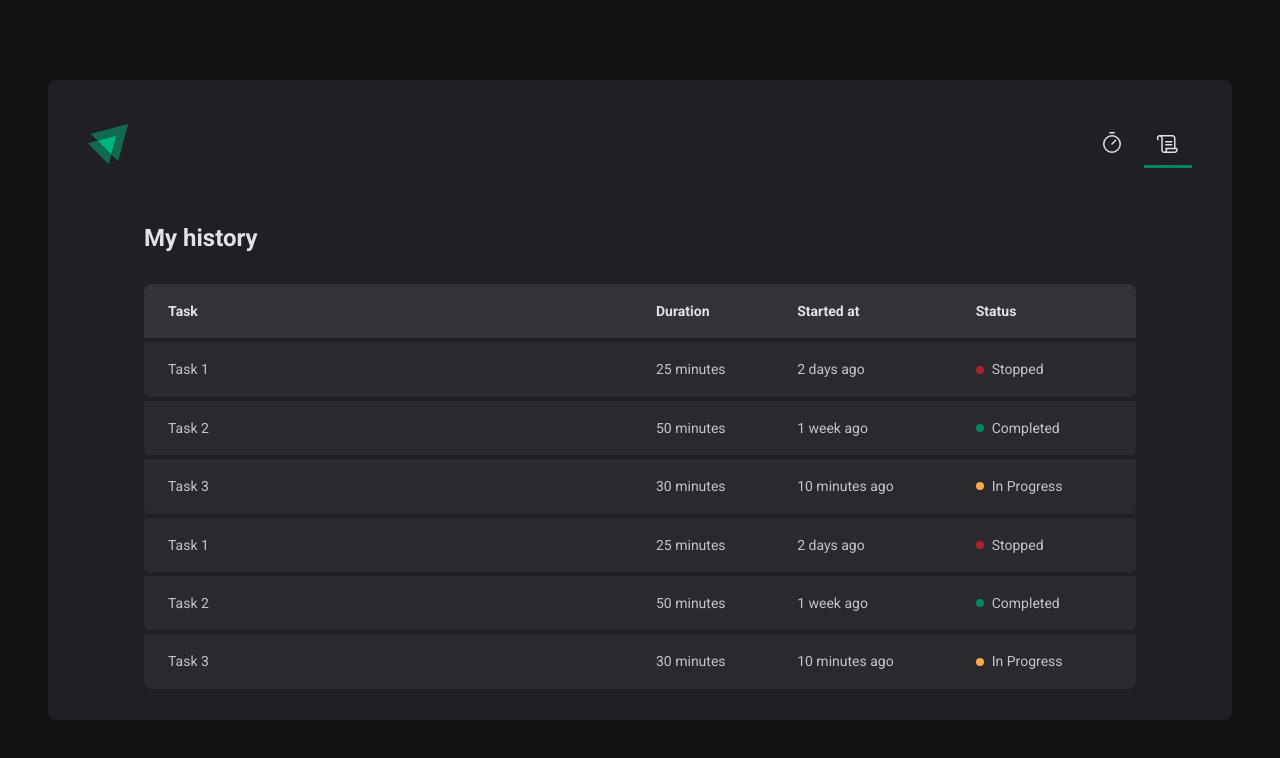
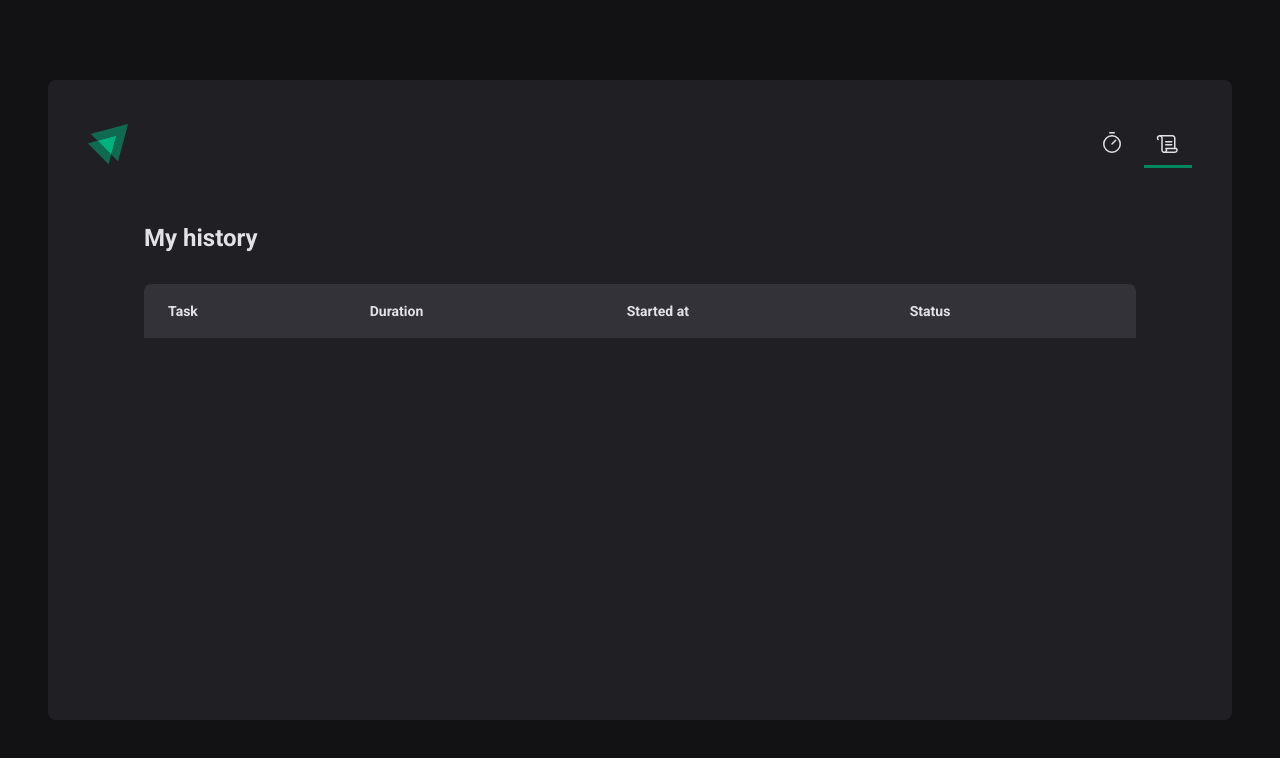
Before and after one commit to ivanseibel/mba-rocketseat-pomodoro-timer, a React (Vite) app: page /history in a window 1280 px wide. Shown: the top 758 px of the page. Built offline with nearby package versions, Linux system fonts and the light colour scheme.

Commit message:
Refactor History component to display dynamic task history table

```diff
--- a/src/App.tsx
+++ b/src/App.tsx
@@ -1,6 +1,7 @@
 import { BrowserRouter } from "react-router-dom";
 import { ThemeProvider } from "styled-components";
 import { Router } from "./Router";
+import { TaskProvider } from "./contexts/TasksContext";
 import { defaultTheme } from "./styles/default";
 import { GlobalStyle } from "./styles/global";
 
@@ -8,7 +9,9 @@ function App() {
   return (
     <ThemeProvider theme={defaultTheme}>
       <BrowserRouter>
-        <Router />
+        <TaskProvider>
+          <Router />
+        </TaskProvider>
       </BrowserRouter>
       <GlobalStyle />
     </ThemeProvider>
--- /dev/null
+++ b/src/contexts/TasksContext.tsx
@@ -0,0 +1,127 @@
+import { createContext, useEffect, useState } from "react";
+import { NewTaskFormData } from "../schemas/newTask";
+
+export type Task = {
+  id: string;
+  name: string;
+  minutesAmount: number;
+  startedAt: Date;
+  stoppedAt?: Date;
+  finishedAt?: Date;
+};
+
+type TaksContextData = {
+  tasks: Task[];
+  activeTask: Task | undefined;
+  activeTaskId: string | null;
+  amountSecondsPassed: number;
+  minutesString: string;
+  secondsString: string;
+  stopCountdown: () => void;
+  updateAmountSecondsPassed: (newAmountSecondsPassed: number) => void;
+  finishActiveTask: () => void;
+  startNewTask: (data: NewTaskFormData) => void;
+};
+
+export const TaskContext = createContext<TaksContextData>(
+  {} as TaksContextData,
+);
+
+export function TaskProvider({ children }: { children: React.ReactNode }) {
+  const [tasks, setTasks] = useState<Task[]>([]);
+  const [activeTaskId, setActiveTaskId] = useState<string | null>(null);
+  const [amountSecondsPassed, setAmountSecondsPassed] = useState(0);
+
+  function stopCountdown() {
+    const updatedTasks = tasks.map((task) => {
+      if (task.id === activeTaskId) {
+        return {
+          ...task,
+          stoppedAt: new Date(),
+        };
+      }
+
+      return task;
+    });
+
+    setTasks(updatedTasks);
+    setActiveTaskId(null);
+    setAmountSecondsPassed(0);
+  }
+
+  function finishActiveTask() {
+    setTasks((prevTasks) =>
+      prevTasks.map((task) => {
+        if (task.id === activeTaskId) {
+          return {
+            ...task,
+            finishedAt: new Date(),
+          };
+        }
+
+        return task;
+      }),
+    );
+    setActiveTaskId(null);
+    setAmountSecondsPassed(0);
+  }
+
+  function updateAmountSecondsPassed(newAmountSecondsPassed: number) {
+    setAmountSecondsPassed(newAmountSecondsPassed);
+  }
+
+  function startNewTask(data: NewTaskFormData) {
+    const newTask: Task = {
+      id: new Date().getTime().toString(),
+      name: data.task,
+      minutesAmount: data.minutesAmount,
+      startedAt: new Date(),
+    };
+
+    setTasks((prevTasks) => [...prevTasks, newTask]);
+    setActiveTaskId(newTask.id);
+    setAmountSecondsPassed(0);
+  }
+
+  const activeTask = tasks.find((task) => task.id === activeTaskId);
+
+  const totalSeconds = !!activeTask ? activeTask.minutesAmount * 60 : 0;
+
+  const remainingSeconds = !!activeTask
+    ? totalSeconds - amountSecondsPassed
+    : 0;
+
+  const minutes = Math.floor(remainingSeconds / 60);
+  const seconds = remainingSeconds % 60;
+
+  const minutesString = String(minutes).padStart(2, "0");
+  const secondsString = String(seconds).padStart(2, "0");
+
+  useEffect(() => {
+    if (activeTask) {
+      document.title = `${minutesString}:${secondsString}`;
+      return;
+    }
+
+    document.title = "Pomodoro";
+  }, [minutes, seconds, activeTask]);
+
+  return (
+    <TaskContext.Provider
+      value={{
+        tasks,
+        activeTask,
+        activeTaskId,
+        amountSecondsPassed,
+        minutesString,
+        secondsString,
+        updateAmountSecondsPassed,
+        finishActiveTask,
+        stopCountdown,
+        startNewTask,
+      }}
+    >
+      {children}
+    </TaskContext.Provider>
+  );
+}
--- a/src/pages/History/index.tsx
+++ b/src/pages/History/index.tsx
@@ -1,6 +1,20 @@
+import { useContext } from "react";
+import { TaskContext } from "../../contexts/TasksContext";
 import { HistoryContainer, HistoryList, StatusBadge } from "./styles";
 
 export function History() {
+  const { tasks } = useContext(TaskContext);
+
+  const getStatusAndColor = (task) => {
+    if (task.finishedAt) {
+      return { status: "Completed", color: "green" };
+    } else if (task.stoppedAt) {
+      return { status: "Stopped", color: "red" };
+    } else {
+      return { status: "In Progress", color: "yellow" };
+    }
+  };
+
   return (
     <HistoryContainer>
       <h1>My history</h1>
@@ -16,54 +30,28 @@ export function History() {
             </tr>
           </thead>
           <tbody>
-            <tr>
-              <td>Task 1</td>
-              <td>25 minutes</td>
-              <td>2 days ago</td>
-              <td>
-                <StatusBadge $statusColor="red">Stopped</StatusBadge>
-              </td>
-            </tr>
-            <tr>
-              <td>Task 2</td>
-              <td>50 minutes</td>
-              <td>1 week ago</td>
-              <td>
-                <StatusBadge $statusColor="green">Completed</StatusBadge>
-              </td>
-            </tr>
-            <tr>
-              <td>Task 3</td>
-              <td>30 minutes</td>
-              <td>10 minutes ago</td>
-              <td>
-                <StatusBadge $statusColor="yellow">In Progress</StatusBadge>
-              </td>
-            </tr>
-            <tr>
-              <td>Task 1</td>
-              <td>25 minutes</td>
-              <td>2 days ago</td>
-              <td>
-                <StatusBadge $statusColor="red">Stopped</StatusBadge>
-              </td>
-            </tr>
-            <tr>
-              <td>Task 2</td>
-              <td>50 minutes</td>
-              <td>1 week ago</td>
-              <td>
-                <StatusBadge $statusColor="green">Completed</StatusBadge>
-              </td>
-            </tr>
-            <tr>
-              <td>Task 3</td>
-              <td>30 minutes</td>
-              <td>10 minutes ago</td>
-              <td>
-                <StatusBadge $statusColor="yellow">In Progress</StatusBadge>
-              </td>
-            </tr>
+            {tasks.map((task) => {
+              return (
+                <tr key={task.id}>
+                  <td>{task.name}</td>
+                  <td>{task.minutesAmount} minutes</td>
+                  <td>{task.startedAt.toLocaleString()}</td>
+                  <td>
+                    {task.finishedAt && (
+                      <StatusBadge $statusColor="green">Finished</StatusBadge>
+                    )}
+                    {task.stoppedAt && (
+                      <StatusBadge $statusColor="red">Stopped</StatusBadge>
+                    )}
+                    {!task.finishedAt && !task.stoppedAt && (
+                      <StatusBadge $statusColor="yellow">
+                        In Progress
+                      </StatusBadge>
+                    )}
+                  </td>
+                </tr>
+              );
+            })}
           </tbody>
         </table>
       </HistoryList>
--- a/src/pages/History/styles.ts
+++ b/src/pages/History/styles.ts
@@ -16,7 +16,6 @@ export const HistoryContainer = styled.main`
 export const HistoryList = styled.div`
   /* Layout */
   display: flex;
-  flex: 1;
   overflow: auto;
   margin-top: 2rem;
 
--- a/src/pages/Home/components/Countdown/index.tsx
+++ b/src/pages/Home/components/Countdown/index.tsx
@@ -1,6 +1,6 @@
 import { differenceInSeconds } from "date-fns";
 import { useContext, useEffect } from "react";
-import { TaskContext } from "../..";
+import { TaskContext } from "../../../../contexts/TasksContext";
 import { CountdownContainer, Separator } from "./styles";
 
 export function Countdown() {
@@ -8,7 +8,7 @@ export function Countdown() {
     activeTask,
     activeTaskId,
     updateAmountSecondsPassed,
-    setActiveTaskAsFinished,
+    finishActiveTask: setActiveTaskAsFinished,
     minutesString,
     secondsString,
   } = useContext(TaskContext);
--- a/src/pages/Home/components/NewTaskForm/index.tsx
+++ b/src/pages/Home/components/NewTaskForm/index.tsx
@@ -1,6 +1,6 @@
 import { useContext } from "react";
 import { useFormContext } from "react-hook-form";
-import { TaskContext } from "../..";
+import { TaskContext } from "../../../../contexts/TasksContext";
 import { FormContainer, MinutesAmountInput, TaskInput } from "./styles";
 
 export function NewTaskForm() {
@@ -31,8 +31,6 @@ export function NewTaskForm() {
         id="minutesAmount"
         placeholder="00"
         step={5}
-        min={1}
-        max={60}
         disabled={!!activeTask}
         {...register("minutesAmount", {
           valueAsNumber: true,
--- a/src/pages/Home/index.tsx
+++ b/src/pages/Home/index.tsx
@@ -1,9 +1,12 @@
-import * as zod from "zod";
-
 import { zodResolver } from "@hookform/resolvers/zod";
 import { HandPalm, Play } from "phosphor-react";
-import { createContext, useEffect, useState } from "react";
+import { useContext } from "react";
 import { FormProvider, useForm } from "react-hook-form";
+import { TaskContext } from "../../contexts/TasksContext";
+import {
+  NewTaskFormData,
+  newCycleFormValidationSchema,
+} from "../../schemas/newTask";
 import { Countdown } from "./components/Countdown";
 import { NewTaskForm } from "./components/NewTaskForm";
 import {
@@ -12,45 +15,8 @@ import {
   StopCountdownButton,
 } from "./styles";
 
-type Task = {
-  id: string;
-  name: string;
-  minutesAmount: number;
-  startedAt: Date;
-  stoppedAt?: Date;
-  finishedAt?: Date;
-};
-
-export const newCycleFormValidationSchema = zod.object({
-  task: zod.string().min(1, "Task name is required"),
-  minutesAmount: zod
-    .number()
-    .min(1, "Minimum amount of minutes is 5")
-    .max(60, "Maximum amount of minutes is 60"),
-});
-
-type TaksContextData = {
-  activeTask: Task | undefined;
-  activeTaskId: string | null;
-  amountSecondsPassed: number;
-  minutesString: string;
-  secondsString: string;
-  updateAmountSecondsPassed: (newAmountSecondsPassed: number) => void;
-  setActiveTaskAsFinished: () => void;
-};
-
-export const TaskContext = createContext<TaksContextData>(
-  {} as TaksContextData,
-);
-
-type NewCycleFormData = zod.infer<typeof newCycleFormValidationSchema>;
-
 export function Home() {
-  const [amountSecondsPassed, setAmountSecondsPassed] = useState(0);
-  const [tasks, setTasks] = useState<Task[]>([]);
-  const [activeTaskId, setActiveTaskId] = useState<string | null>(null);
-
-  const newTaskForm = useForm<NewCycleFormData>({
+  const newTaskForm = useForm<NewTaskFormData>({
     resolver: zodResolver(newCycleFormValidationSchema),
     defaultValues: {
       task: "",
@@ -58,109 +24,28 @@ export function Home() {
     },
   });
 
+  const { activeTask, stopCountdown, startNewTask } = useContext(TaskContext);
+
   const { handleSubmit, reset, watch } = newTaskForm;
 
-  function handleNewCycle(data: NewCycleFormData) {
-    const newTask: Task = {
-      id: new Date().getTime().toString(),
-      name: data.task,
-      minutesAmount: data.minutesAmount,
-      startedAt: new Date(),
-    };
-
-    setTasks((prevTasks) => [...prevTasks, newTask]);
-    setActiveTaskId(newTask.id);
-    setAmountSecondsPassed(0);
-
+  function handleNewTask(data: NewTaskFormData) {
+    startNewTask(data);
     reset();
   }
-
-  const activeTask = tasks.find((task) => task.id === activeTaskId);
 
   const task = watch("task");
   const isSubmitDisabled = !task;
 
-  function handleStopCountdown() {
-    const updatedTasks = tasks.map((task) => {
-      if (task.id === activeTaskId) {
-        return {
-          ...task,
-          stoppedAt: new Date(),
-        };
-      }
-
-      return task;
-    });
-
-    setTasks(updatedTasks);
-    setActiveTaskId(null);
-    setAmountSecondsPassed(0);
-  }
-
-  function setActiveTaskAsFinished() {
-    setTasks((prevTasks) =>
-      prevTasks.map((task) => {
-        if (task.id === activeTaskId) {
-          return {
-            ...task,
-            finishedAt: new Date(),
-          };
-        }
-
-        return task;
-      }),
-    );
-    setActiveTaskId(null);
-    setAmountSecondsPassed(0);
-  }
-
-  function updateAmountSecondsPassed(newAmountSecondsPassed: number) {
-    setAmountSecondsPassed(newAmountSecondsPassed);
-  }
-
-  const totalSeconds = !!activeTask ? activeTask.minutesAmount * 60 : 0;
-
-  const remainingSeconds = !!activeTask
-    ? totalSeconds - amountSecondsPassed
-    : 0;
-
-  const minutes = Math.floor(remainingSeconds / 60);
-  const seconds = remainingSeconds % 60;
-
-  const minutesString = String(minutes).padStart(2, "0");
-  const secondsString = String(seconds).padStart(2, "0");
-
-  useEffect(() => {
-    if (activeTask) {
-      document.title = `${minutesString}:${secondsString}`;
-      return;
-    }
-
-    document.title = "Pomodoro";
-  }, [minutes, seconds, activeTask]);
-
   return (
     <HomeContainer>
-      <form onSubmit={handleSubmit(handleNewCycle)}>
-        <TaskContext.Provider
-          value={{
-            activeTask,
-            activeTaskId,
-            amountSecondsPassed,
-            minutesString,
-            secondsString,
-            updateAmountSecondsPassed,
-            setActiveTaskAsFinished,
-          }}
-        >
-          <FormProvider {...newTaskForm}>
-            <NewTaskForm />
-          </FormProvider>
-          <Countdown />
-        </TaskContext.Provider>
+      <form onSubmit={handleSubmit(handleNewTask)}>
+        <FormProvider {...newTaskForm}>
+          <NewTaskForm />
+        </FormProvider>
+        <Countdown />
 
         {activeTask ? (
-          <StopCountdownButton type="button" onClick={handleStopCountdown}>
+          <StopCountdownButton type="button" onClick={stopCountdown}>
             <HandPalm size={24} />
             Interrupt
           </StopCountdownButton>
--- /dev/null
+++ b/src/schemas/newTask.ts
@@ -0,0 +1,11 @@
+import * as zod from "zod";
+
+export const newCycleFormValidationSchema = zod.object({
+  task: zod.string().min(1, "Task name is required"),
+  minutesAmount: zod
+    .number()
+    .min(1, "Minimum amount of minutes is 5")
+    .max(60, "Maximum amount of minutes is 60"),
+});
+
+export type NewTaskFormData = zod.infer<typeof newCycleFormValidationSchema>;
```
